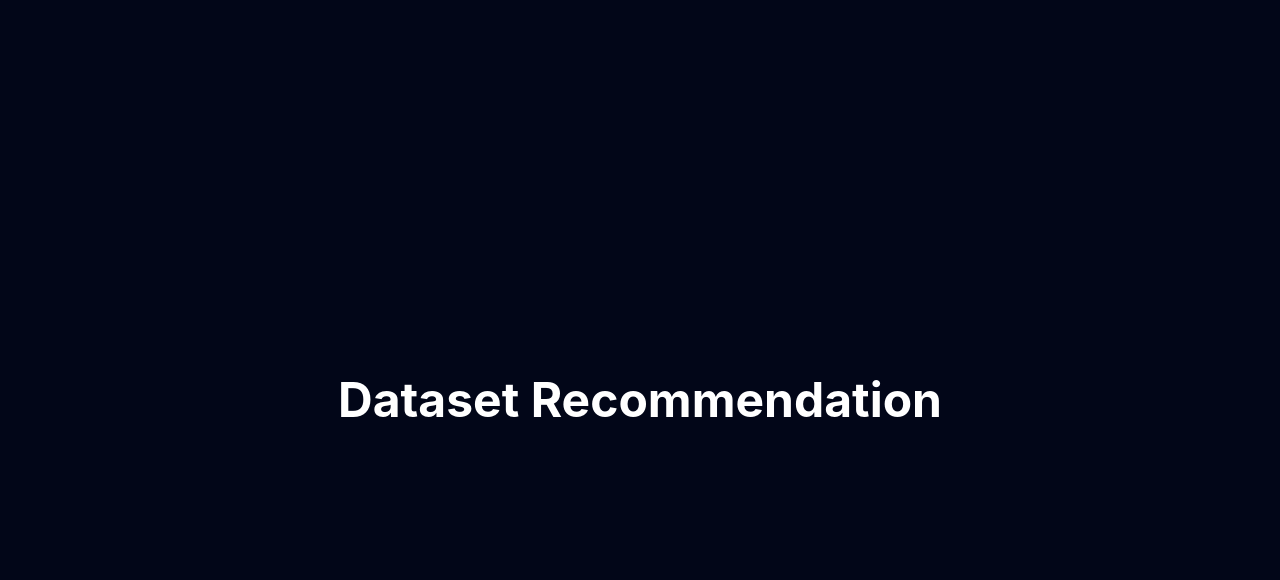
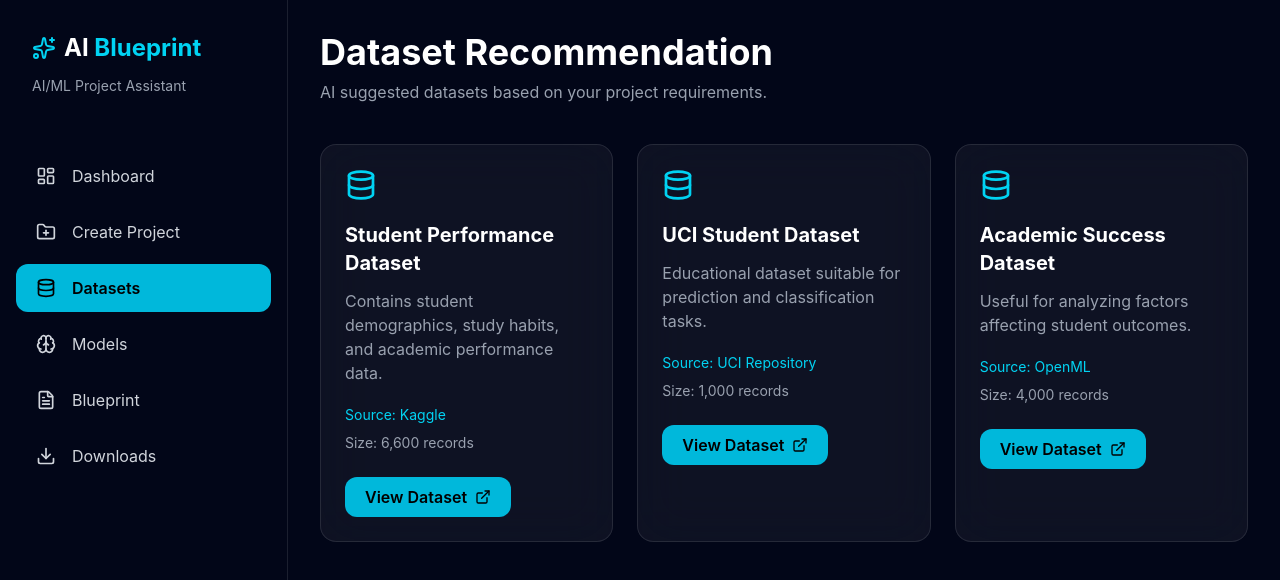
Before and after one commit to AayushN007/ai-blueprint-frontend, a React (Vite) app: page /datasets in a window 1280 px wide. Shown: the top 580 px of the page. Built offline with nearby package versions, Linux system fonts and the light colour scheme.

Commit message:
Create dataset recommendation UI

```diff
--- a/src/pages/DatasetRecommendation.jsx
+++ b/src/pages/DatasetRecommendation.jsx
@@ -1,7 +1,90 @@
+import Sidebar from "../components/Sidebar";
+import { Database, ExternalLink } from "lucide-react";
+import { motion } from "framer-motion";
+
 function DatasetRecommendation() {
+  const datasets = [
+    {
+      name: "Student Performance Dataset",
+      source: "Kaggle",
+      description:
+        "Contains student demographics, study habits, and academic performance data.",
+      size: "6,600 records",
+    },
+    {
+      name: "UCI Student Dataset",
+      source: "UCI Repository",
+      description:
+        "Educational dataset suitable for prediction and classification tasks.",
+      size: "1,000 records",
+    },
+    {
+      name: "Academic Success Dataset",
+      source: "OpenML",
+      description:
+        "Useful for analyzing factors affecting student outcomes.",
+      size: "4,000 records",
+    },
+  ];
+
   return (
-    <div className="min-h-screen bg-slate-950 text-white flex items-center justify-center">
-      <h1 className="text-5xl font-bold">Dataset Recommendation</h1>
+    <div className="flex min-h-screen bg-slate-950 text-white">
+
+      <Sidebar />
+
+      <main className="flex-1 p-8">
+
+        <div className="mb-10">
+          <h1 className="text-4xl font-bold">
+            Dataset Recommendation
+          </h1>
+
+          <p className="mt-2 text-gray-400">
+            AI suggested datasets based on your project requirements.
+          </p>
+        </div>
+
+
+        <div className="grid gap-6 lg:grid-cols-3">
+
+          {datasets.map((dataset) => (
+            <motion.div
+              key={dataset.name}
+              whileHover={{ y: -6 }}
+              className="rounded-2xl border border-white/10 bg-white/5 p-6 backdrop-blur-xl"
+            >
+
+              <Database className="text-cyan-400" size={32} />
+
+              <h2 className="mt-5 text-xl font-bold">
+                {dataset.name}
+              </h2>
+
+              <p className="mt-3 text-gray-400">
+                {dataset.description}
+              </p>
+
+              <div className="mt-5 text-sm text-cyan-400">
+                Source: {dataset.source}
+              </div>
+
+              <div className="mt-2 text-sm text-gray-400">
+                Size: {dataset.size}
+              </div>
+
+
+              <button className="mt-6 flex items-center gap-2 rounded-xl bg-cyan-500 px-5 py-2 font-semibold text-black">
+                View Dataset
+                <ExternalLink size={16} />
+              </button>
+
+            </motion.div>
+          ))}
+
+        </div>
+
+      </main>
+
     </div>
   );
 }
```
